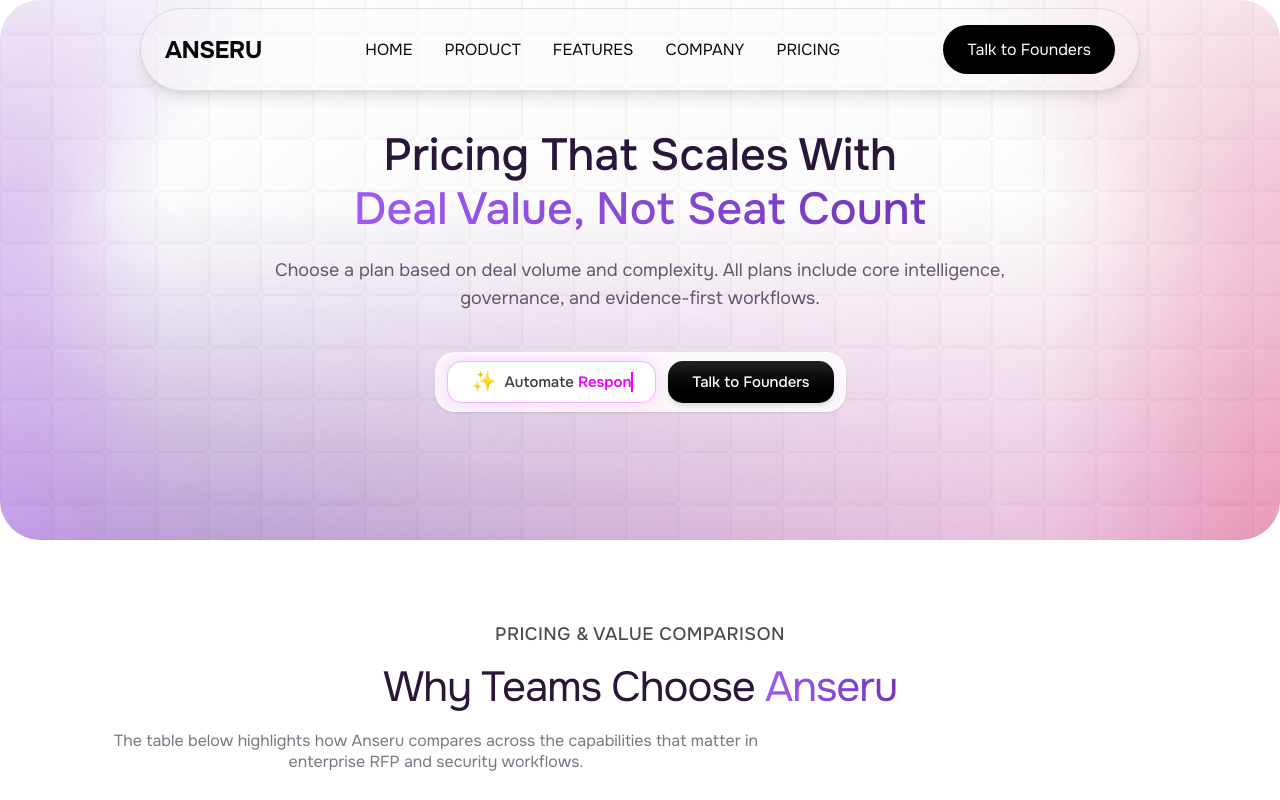
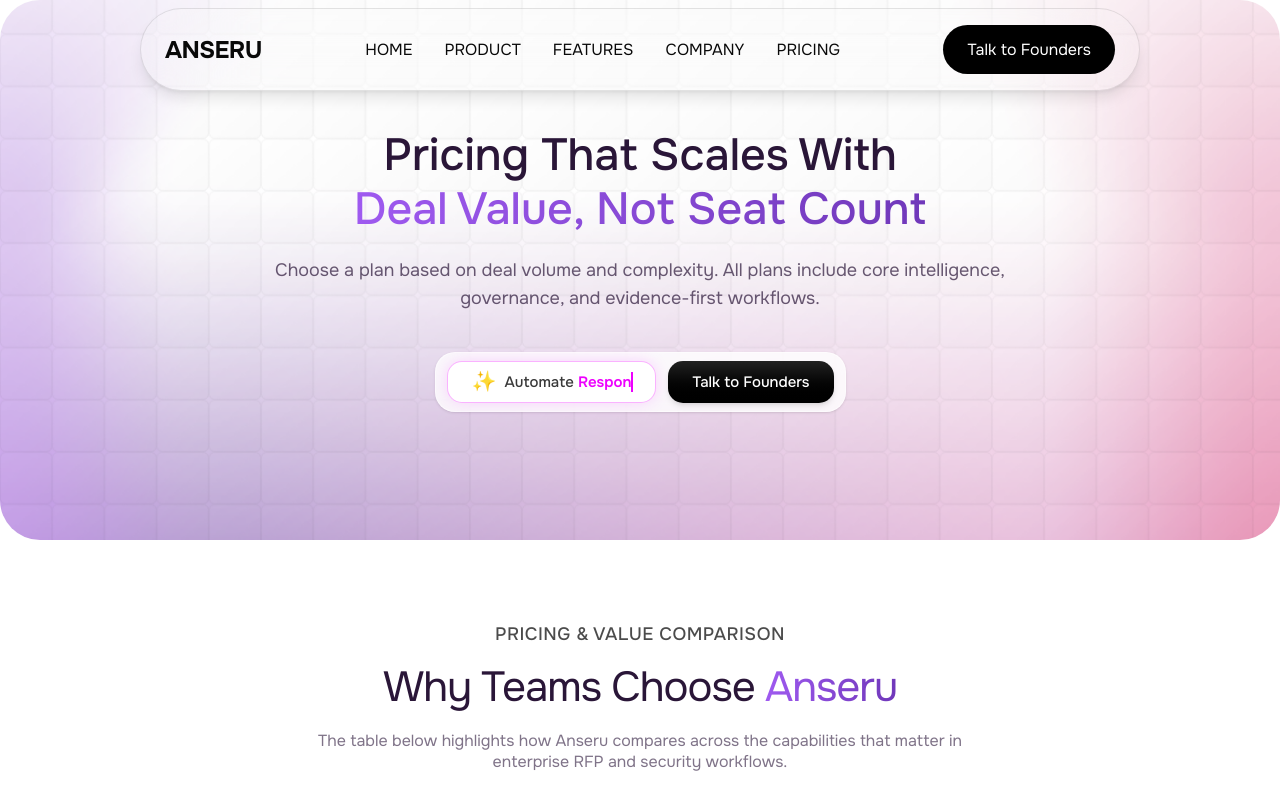
Before and after one commit to udayrshankar/Anseru, a React (Vite) app: page /pricing in a window 1280 px wide. Shown: the top 800 px of the page. Built offline with nearby package versions, Linux system fonts and the light colour scheme.

Commit message:
pricing change

```diff
--- a/src/pages/Pricing.tsx
+++ b/src/pages/Pricing.tsx
@@ -99,7 +99,7 @@
             <h2 className="font-onest text-center text-3xl md:text-4xl font-medium text-[#2A1638] tracking-tight leading-tight mb-4">
               Why Teams Choose <span className="text-transparent bg-clip-text bg-gradient-to-r from-[#9F5AF0] to-[#7038BA]">Anseru</span>
             </h2>
-            <p className="text-center text-[#2A1638]/60 max-w-2xl">
+            <p className="text-center text-[#2A1638]/60 max-w-2xl mx-auto">
               The table below highlights how Anseru compares across the capabilities that matter in enterprise RFP and security workflows.
             </p>
           </motion.div>
```
